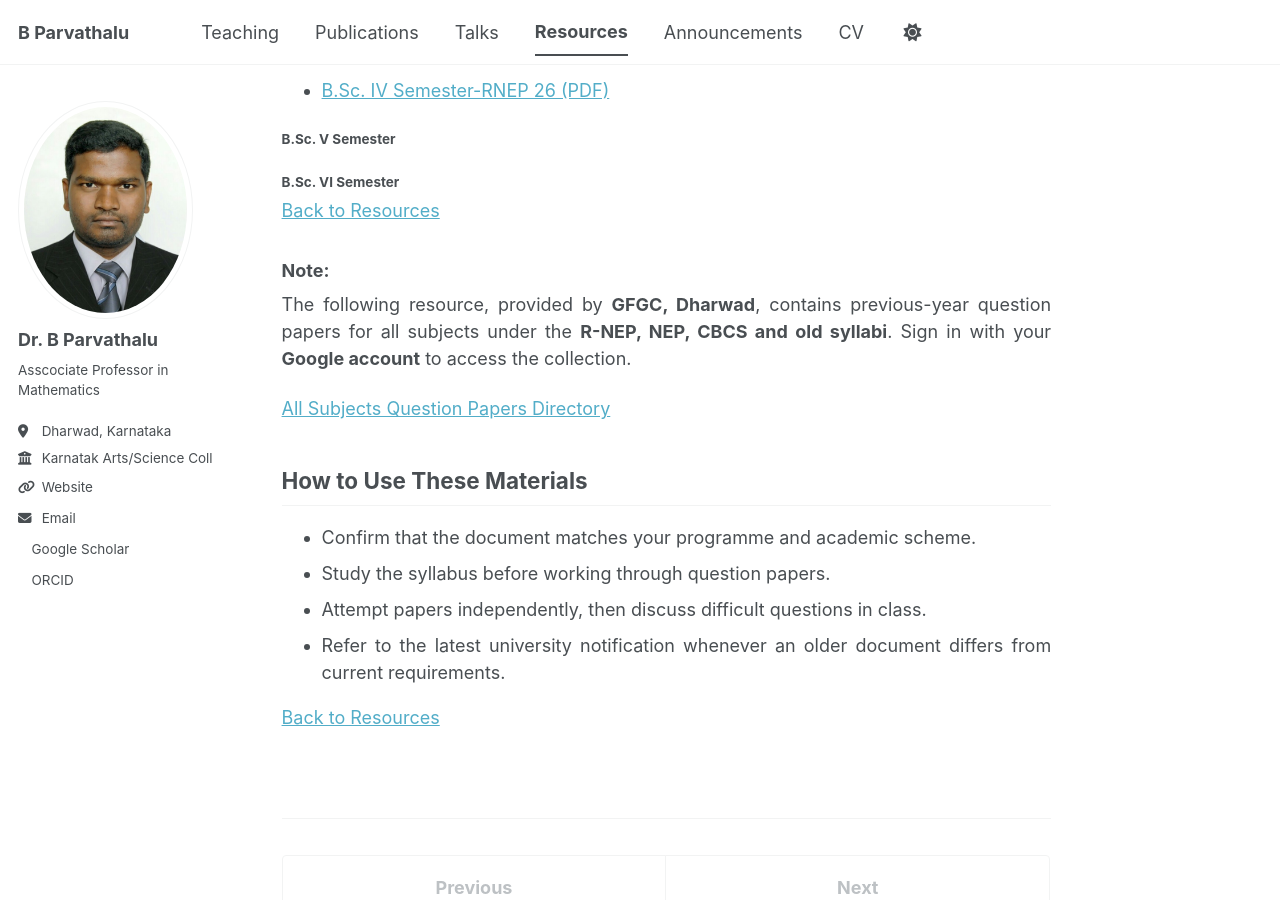
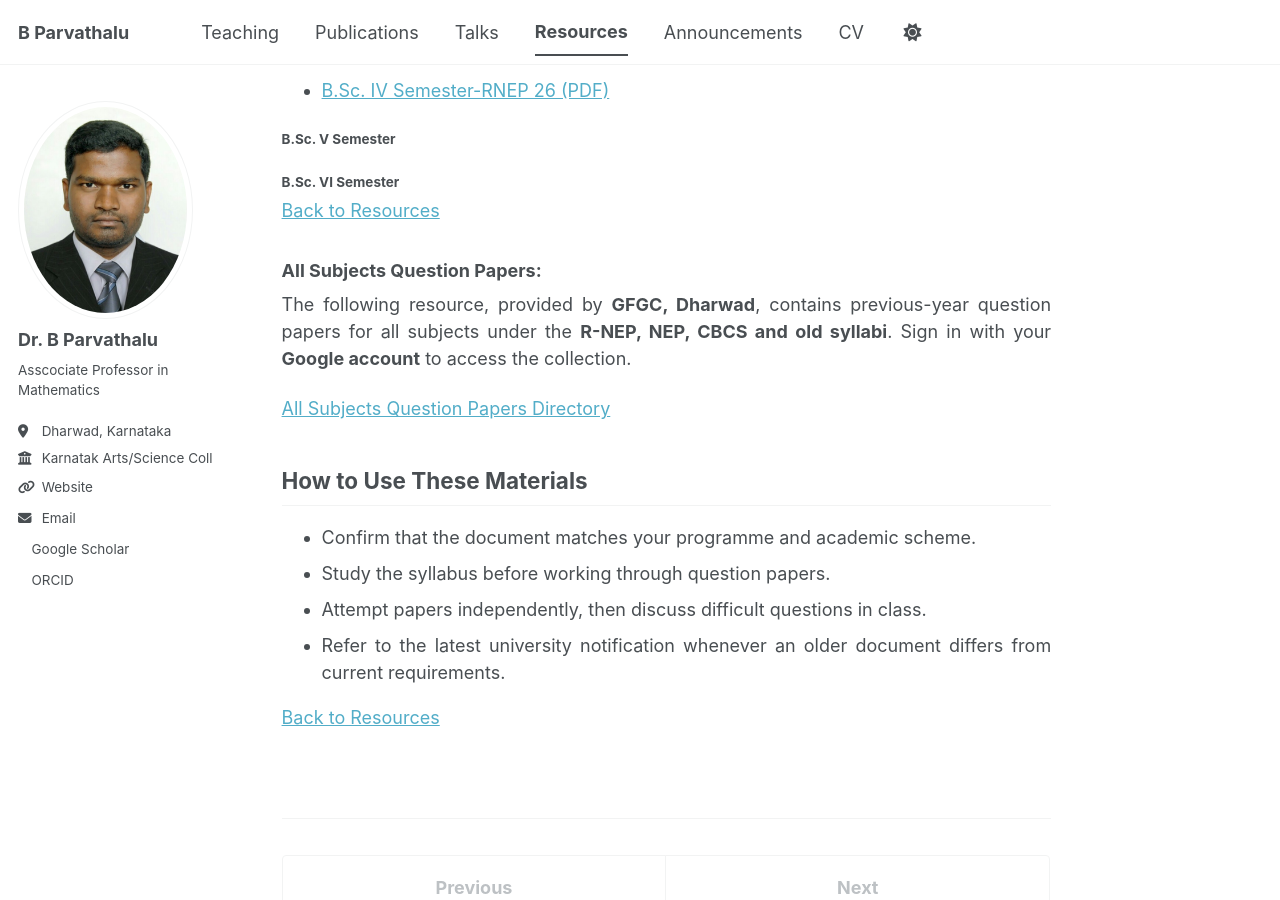
Before and after one commit to drbp-kcd/drbp-kcd.github.io, a Jekyll site: the page built from _resources/karnatak-university.md, in a window 1280 px wide and 900 px high, scrolled down 1883 px. Built offline with Jekyll 4.4.1, drawn with Linux system fonts in a browser that asks for light colours; a style sheet for code colours, icons or effects is not loaded.

Commit message:
Update karnatak-university.md

```diff
--- a/_resources/karnatak-university.md
+++ b/_resources/karnatak-university.md
@@ -93,7 +93,7 @@ semester. Select papers that match your prescribed syllabus.
 
 [Back to Resources]({{ '/resources/' | relative_url }})
 
-### Note:
+### All Subjects Question Papers:
 
 The following resource, provided by **GFGC, Dharwad**, contains previous-year question papers for all subjects under the **R-NEP, NEP, CBCS and old syllabi**. Sign in with your **Google account** to access the collection.
 
```
